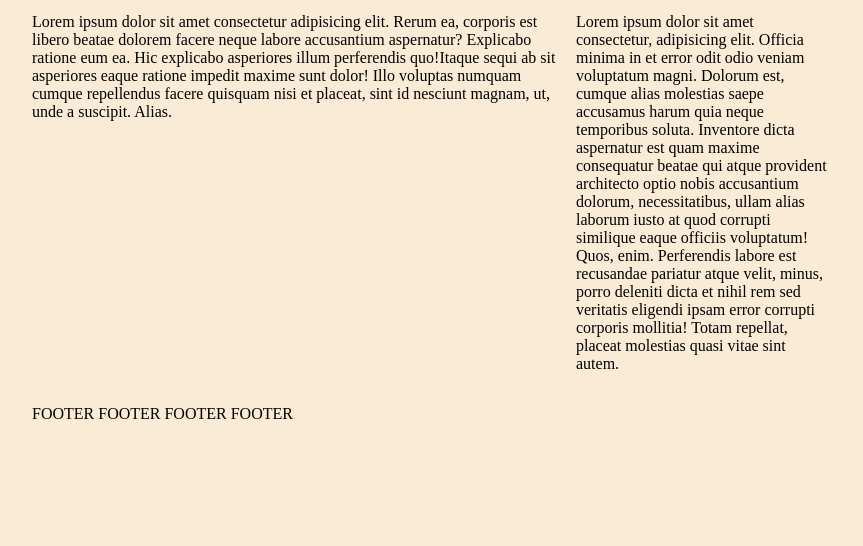
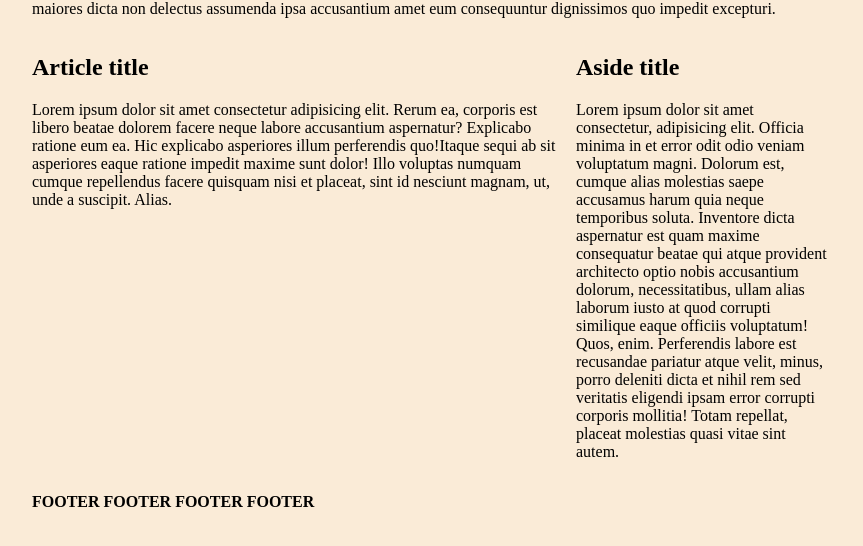
Before and after one commit to krzysztof-kozak/hamburger-practice, a plain HTML site: page index.html in a window 1280 px wide. Shown: the part 194-740 px from the top of the page, without its empty margins (208-1071 px from the left). Drawn offline with Linux system fonts and the light colour scheme.

Commit message:
added some margins and paddings

```diff
--- a/style.css
+++ b/style.css
@@ -5,6 +5,11 @@
 header {
   margin: 0 auto;
   max-width: 800px;
+}
+
+main {
+  margin-top: 5rem;
+  padding: 1rem;
 }
 
 nav {
@@ -37,18 +42,6 @@
   display: block;
 }
 
-main {
-  display: grid;
-  max-width: 800px;
-  margin: 0 auto;
-  grid-template-columns: repeat(3, 1fr);
-  column-gap: 1rem;
-  grid-template-areas:
-    "header header header"
-    "article article aside"
-    "footer footer footer";
-}
-
 .main-header {
   grid-area: header;
 }
@@ -63,9 +56,22 @@
 
 footer {
   grid-area: footer;
+  font-weight: bold;
 }
 
 @media (min-width: 768px) {
+  main {
+    display: grid;
+    max-width: 800px;
+    margin: 5rem auto;
+    grid-template-columns: repeat(3, 1fr);
+    column-gap: 1rem;
+    grid-template-areas:
+      "header header header"
+      "article article aside"
+      "footer footer footer";
+  }
+
   button {
     display: none;
   }
```
